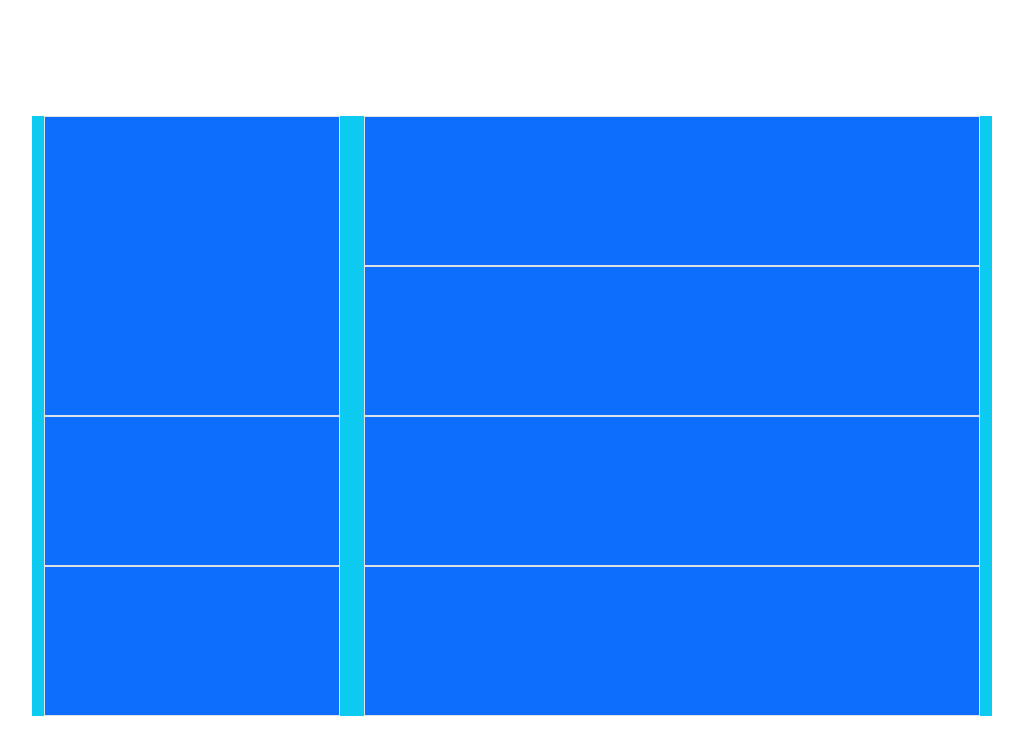
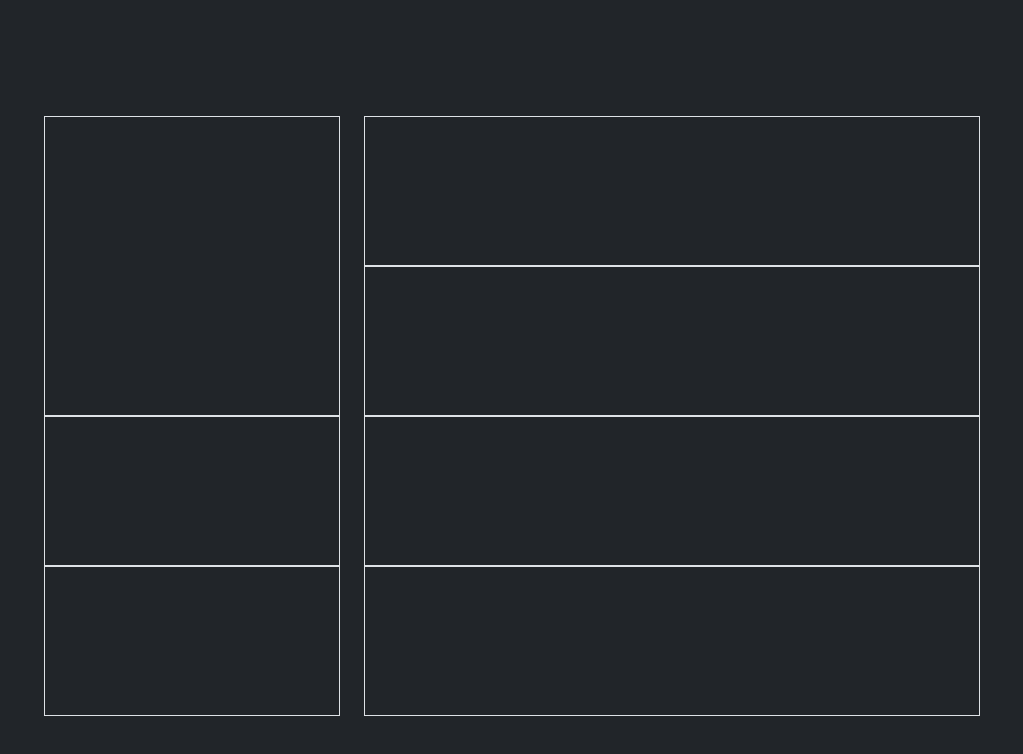
Before and after one commit to Cachton/web3tp2, a website: page index.html in a window 1280 px wide. Shown: the whole page, without its empty margins (128-1151 px from the left). Drawn offline with nearby package versions, Linux system fonts and the light colour scheme.

Commit message:
v0.2
restructuration du folder et ajout des mods

```diff
--- a/index.html
+++ b/index.html
@@ -6,24 +6,33 @@
     <meta name="viewport" content="width=device-width, initial-scale=1.0">
     <link rel="stylesheet" href="./node_modules/bootstrap/dist/css/bootstrap.min.css">
     <title>Document</title>
+    <script type="importmap">
+  {
+    "imports": {
+      "animejs": "./node_modules/animejs/dist/bundles/anime.esm.min.js"
+    }
+  }
+  </script>
+    <script src="./src/js/script.js" type="module"></script>
 </head>
 
-<body class="h-75">
+<body class="h-75 bg-dark">
 
     <main class=" col-9 row bg-dark mx-auto mt-3 d-flex h-100">
-        <div class="col-4 bg-info">
-            <div class="h-50 bg-primary border"></div>
-            <div class="h-25 bg-primary border"></div>
-            <div class="h-25 bg-primary border"></div>
+        <div class="col-4">
+            <div class="h-50 bg-dark border">
+                <div class="dot"></div>
+            </div>
+            <div class="h-25 bg-dark border"></div>
+            <div class="h-25 bg-dark border"></div>
 
         </div>
 
-
-        <div class="col-8 bg-info">
-            <div class="h-25 bg-primary border"></div>
-            <div class="h-25 bg-primary border"></div>
-            <div class="h-25 bg-primary border"></div>
-            <div class="h-25 bg-primary border"></div>
+        <div class="col-8">
+            <div class="h-25 dark border"></div>
+            <div class="h-25 dark border"></div>
+            <div class="h-25 dark border"></div>
+            <div class="h-25 bg-dark border"></div>
         </div>
     </main>
 </body>
--- a/package.json
+++ b/package.json
@@ -19,6 +19,7 @@
   "homepage": "https://github.com/Cachton/web3tp2#readme",
   "dependencies": {
     "bootstrap": "^5.3.8",
-    "bootstrap-icons": "^1.13.1"
+    "bootstrap-icons": "^1.13.1",
+    "chart.js": "^4.5.1"
   }
 }
--- /dev/null
+++ b/script.js
@@ -0,0 +1,5 @@
+import { animate } from 'animejs';
+
+animate('.dot', {
+    // ...
+});
```
Also changed, not shown: 1 other file.
